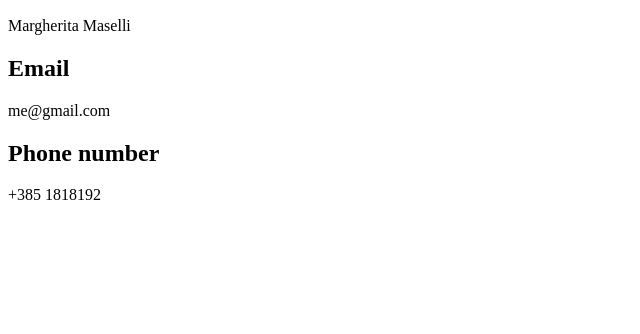
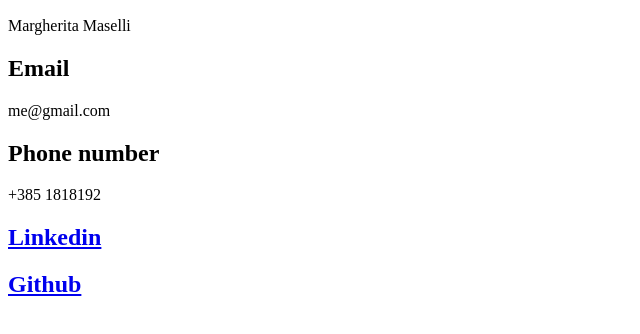
Before and after one commit to Margherita97/online-resume, a plain HTML site: page contact-me.html in a window 1280 px wide. Shown: the part 110-444 px from the top of the page, without its empty margins (0-640 px from the left). Drawn offline with Linux system fonts and the light colour scheme.

Commit message:
Add linkedin and github links

```diff
--- a/contact-me.html
+++ b/contact-me.html
@@ -13,5 +13,12 @@
     <p>me@gmail.com</p>
     <h2>Phone number</h2>
     <p>+385 1818192</p>
+    <h2>
+      <a href="https://www.linkedin.com/in/margherita-maselli-875a6a172/"
+        >Linkedin</a
+      >
+    </h2>
+
+    <h2><a href="https://github.com/Margherita97">Github</a></h2>
   </body>
 </html>
```
